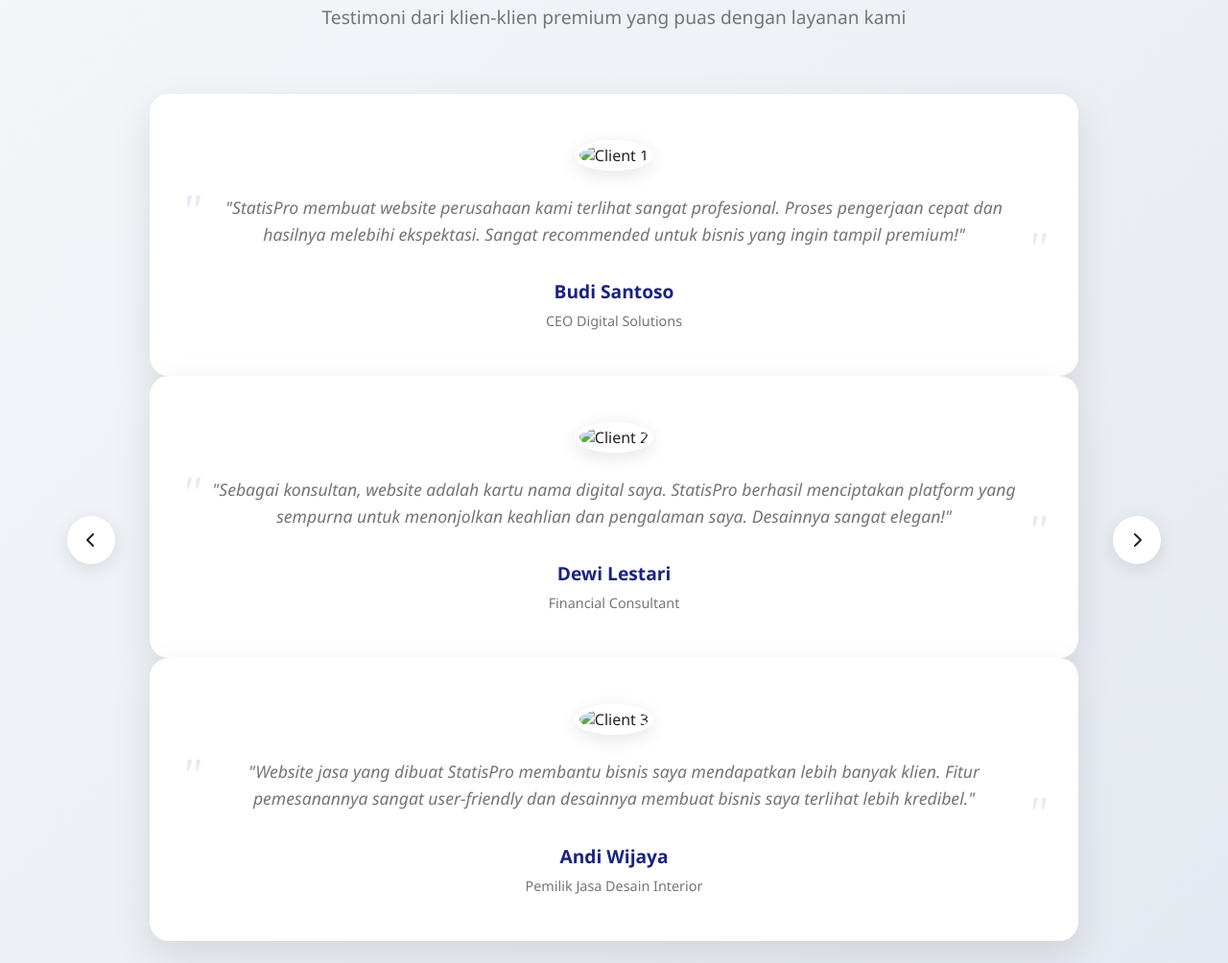
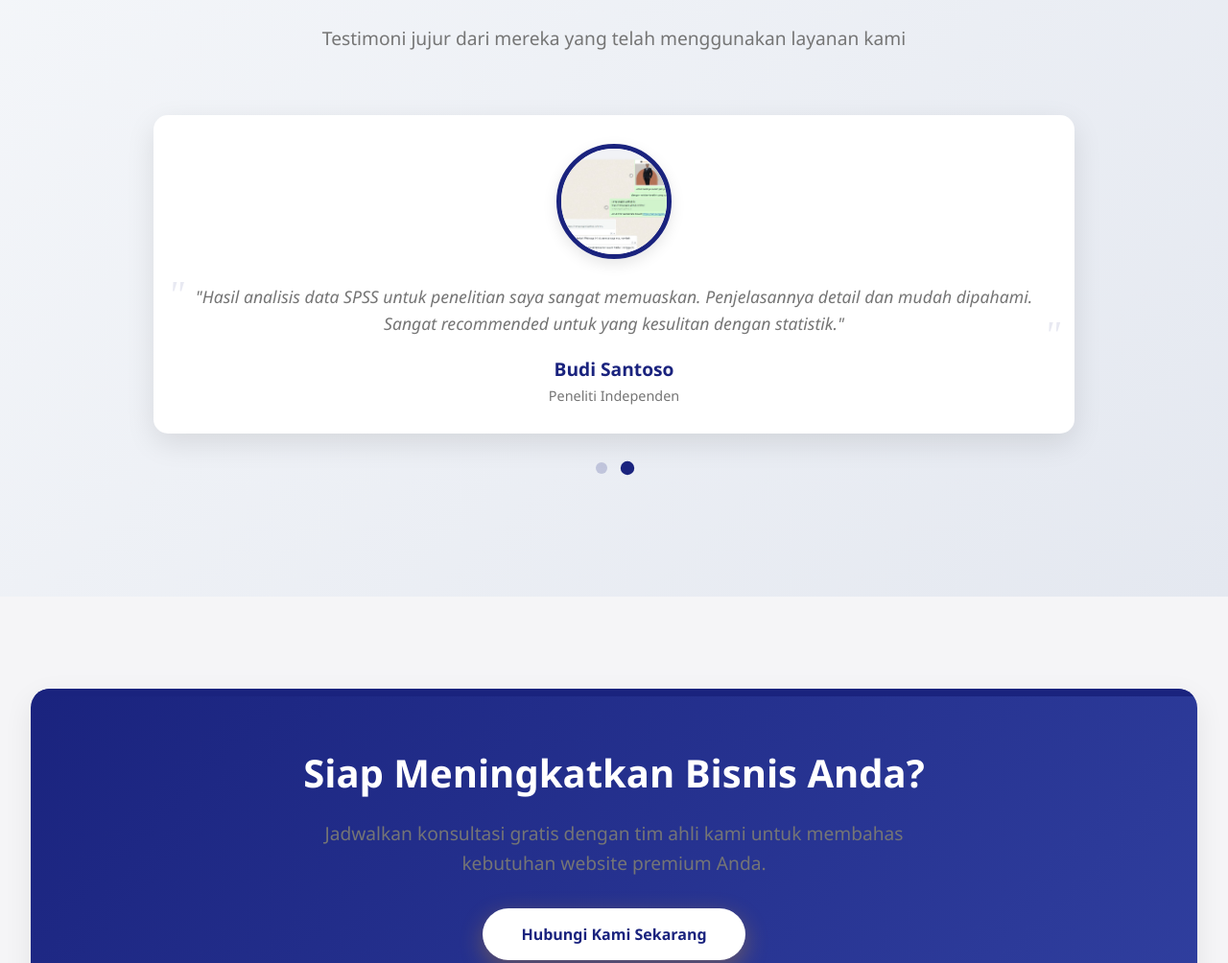
Before and after one commit to rampungjoki/statispro, a plain HTML site: page index.html in a window 1280 px wide. Shown: the part 4421-5425 px from the top of the page at 96% size. Drawn offline with nearby package versions, Linux system fonts and the light colour scheme.

Commit message:
Update index.html

```diff
--- a/index.html
+++ b/index.html
@@ -575,6 +575,123 @@
     .slider-arrow.next {
       right: -70px;
     }
+	.testimonial-container {
+      max-width: 1000px;
+      margin: 0 auto;
+      position: relative;
+      padding: 0 20px;
+    }
+
+    .testimonial-slide {
+      display: none;
+      text-align: center;
+      padding: 30px;
+      background: white;
+      border-radius: 15px;
+      box-shadow: 0 10px 30px rgba(0,0,0,0.1);
+      transition: all 0.5s ease;
+    }
+
+    .testimonial-slide.active {
+      display: block;
+      animation: fadeIn 0.8s ease;
+    }
+
+    .testimonial-image {
+      width: 120px;
+      height: 120px;
+      border-radius: 50%;
+      object-fit: cover;
+      border: 5px solid var(--primary);
+      margin: 0 auto 20px;
+      box-shadow: 0 5px 15px rgba(0,0,0,0.1);
+    }
+
+    .testimonial-text {
+      font-style: italic;
+      font-size: 1.1rem;
+      color: var(--text-light);
+      margin-bottom: 20px;
+      position: relative;
+    }
+
+    .testimonial-text::before,
+    .testimonial-text::after {
+      content: '"';
+      font-size: 2.5rem;
+      color: rgba(26, 35, 126, 0.1);
+      position: absolute;
+      font-family: serif;
+    }
+
+    .testimonial-text::before {
+      top: -20px;
+      left: -15px;
+    }
+
+    .testimonial-text::after {
+      bottom: -30px;
+      right: -15px;
+    }
+
+    .testimonial-author {
+      font-weight: 700;
+      font-size: 1.2rem;
+      color: var(--primary);
+      margin-bottom: 5px;
+    }
+
+    .testimonial-role {
+      font-size: 0.9rem;
+      color: var(--text-light);
+    }
+
+    .testimonial-nav {
+      display: flex;
+      justify-content: center;
+      gap: 15px;
+      margin-top: 30px;
+    }
+
+    .testimonial-dot {
+      width: 12px;
+      height: 12px;
+      border-radius: 50%;
+      background: rgba(26, 35, 126, 0.2);
+      cursor: pointer;
+      transition: all 0.3s ease;
+    }
+
+    .testimonial-dot.active {
+      background: var(--primary);
+      transform: scale(1.2);
+    }
+
+    /* Style untuk tombol sosial media seperti Trims Project */
+    .social-links {
+      display: flex;
+      gap: 15px;
+      margin-top: 20px;
+      justify-content: center;
+    }
+
+    .social-links a {
+      display: flex;
+      align-items: center;
+      justify-content: center;
+      width: 40px;
+      height: 40px;
+      border-radius: 50%;
+      background: rgba(255, 255, 255, 0.1);
+      color: var(--primary);
+      transition: all 0.3s ease;
+    }
+
+    .social-links a:hover {
+      background: var(--primary);
+      color: white;
+      transform: translateY(-3px);
+    }
 
     /* Portfolio */
     .portfolio-filter {
@@ -1229,50 +1346,34 @@
   </section>
 
   <!-- Testimoni -->
-  <section id="testimoni" class="testimonials-section animate delay-2">
+  <<section id="testimoni" class="testimonials-section">
     <h2 class="section-title">Apa Kata Klien Kami?</h2>
-    <p class="section-subtitle">Testimoni dari klien-klien premium yang puas dengan layanan kami</p>
-
-    <div class="testimonial-slider">
-      <div class="testimonial active">
-        <img src="client1.jpg" alt="Client 1" class="testimonial-avatar">
+    <p class="section-subtitle">Testimoni jujur dari mereka yang telah menggunakan layanan kami</p>
+
+    <div class="testimonial-container">
+      <!-- Testimoni 1 -->
+      <div class="testimonial-slide active">
+        <img src="testi.jpeg" alt="Testimoni 1" class="testimonial-image">
         <p class="testimonial-text">
-          "StatisPro membuat website perusahaan kami terlihat sangat profesional. Proses pengerjaan cepat dan hasilnya melebihi ekspektasi. Sangat recommended untuk bisnis yang ingin tampil premium!"
+          "Bimbingan skripsi dari StatisPro sangat membantu. Pembimbing saya puas dengan analisis data yang diberikan. Revisi dikerjakan dengan cepat dan akurat."
+        </p>
+        <div class="testimonial-author">Dian Sastro</div>
+        <div class="testimonial-role">Mahasiswa S1 Universitas Indonesia</div>
+      </div>
+
+      <!-- Testimoni 2 -->
+      <div class="testimonial-slide">
+        <img src="testi2.jpeg" alt="Testimoni 2" class="testimonial-image">
+        <p class="testimonial-text">
+          "Hasil analisis data SPSS untuk penelitian saya sangat memuaskan. Penjelasannya detail dan mudah dipahami. Sangat recommended untuk yang kesulitan dengan statistik."
         </p>
         <div class="testimonial-author">Budi Santoso</div>
-        <div class="testimonial-role">CEO Digital Solutions</div>
-      </div>
-
-      <div class="testimonial">
-        <img src="client2.jpg" alt="Client 2" class="testimonial-avatar">
-        <p class="testimonial-text">
-          "Sebagai konsultan, website adalah kartu nama digital saya. StatisPro berhasil menciptakan platform yang sempurna untuk menonjolkan keahlian dan pengalaman saya. Desainnya sangat elegan!"
-        </p>
-        <div class="testimonial-author">Dewi Lestari</div>
-        <div class="testimonial-role">Financial Consultant</div>
-      </div>
-
-      <div class="testimonial">
-        <img src="client3.jpg" alt="Client 3" class="testimonial-avatar">
-        <p class="testimonial-text">
-          "Website jasa yang dibuat StatisPro membantu bisnis saya mendapatkan lebih banyak klien. Fitur pemesanannya sangat user-friendly dan desainnya membuat bisnis saya terlihat lebih kredibel."
-        </p>
-        <div class="testimonial-author">Andi Wijaya</div>
-        <div class="testimonial-role">Pemilik Jasa Desain Interior</div>
-      </div>
-
-      <div class="slider-controls">
-        <div class="slider-arrow prev" onclick="plusSlides(-1)">
-          <i class="fas fa-chevron-left"></i>
-        </div>
-        <div class="slider-dots">
-          <span class="slider-dot active" onclick="currentSlide(1)"></span>
-          <span class="slider-dot" onclick="currentSlide(2)"></span>
-          <span class="slider-dot" onclick="currentSlide(3)"></span>
-        </div>
-        <div class="slider-arrow next" onclick="plusSlides(1)">
-          <i class="fas fa-chevron-right"></i>
-        </div>
+        <div class="testimonial-role">Peneliti Independen</div>
+      </div>
+
+      <div class="testimonial-nav">
+        <div class="testimonial-dot active" onclick="showTestimonial(0)"></div>
+        <div class="testimonial-dot" onclick="showTestimonial(1)"></div>
       </div>
     </div>
   </section>
@@ -1459,41 +1560,24 @@
       });
     });
 
-    // Testimonial Slider
-    let slideIndex = 1;
-    showSlides(slideIndex);
-
-    function plusSlides(n) {
-      showSlides(slideIndex += n);
-    }
-
-    function currentSlide(n) {
-      showSlides(slideIndex = n);
-    }
-
-    function showSlides(n) {
-      let i;
-      let slides = document.getElementsByClassName("testimonial");
-      let dots = document.getElementsByClassName("slider-dot");
-
-      if (n > slides.length) {slideIndex = 1}
-      if (n < 1) {slideIndex = slides.length}
-
-      for (i = 0; i < slides.length; i++) {
-        slides[i].classList.remove("active");
-      }
-
-      for (i = 0; i < dots.length; i++) {
-        dots[i].classList.remove("active");
-      }
-
-      slides[slideIndex-1].classList.add("active");
-      dots[slideIndex-1].classList.add("active");
+   // Testimonial Slider
+    let currentTestimonial = 0;
+    const testimonials = document.querySelectorAll('.testimonial-slide');
+    const dots = document.querySelectorAll('.testimonial-dot');
+
+    function showTestimonial(index) {
+      testimonials.forEach(testimonial => testimonial.classList.remove('active'));
+      dots.forEach(dot => dot.classList.remove('active'));
+
+      currentTestimonial = index;
+      testimonials[currentTestimonial].classList.add('active');
+      dots[currentTestimonial].classList.add('active');
     }
 
     // Auto slide testimonials
     setInterval(() => {
-      plusSlides(1);
+      currentTestimonial = (currentTestimonial + 1) % testimonials.length;
+      showTestimonial(currentTestimonial);
     }, 5000);
 
     // Portfolio Filter
```
